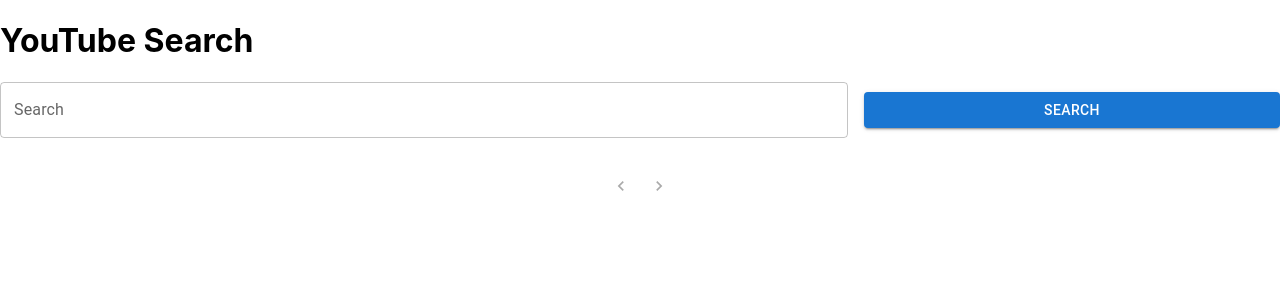
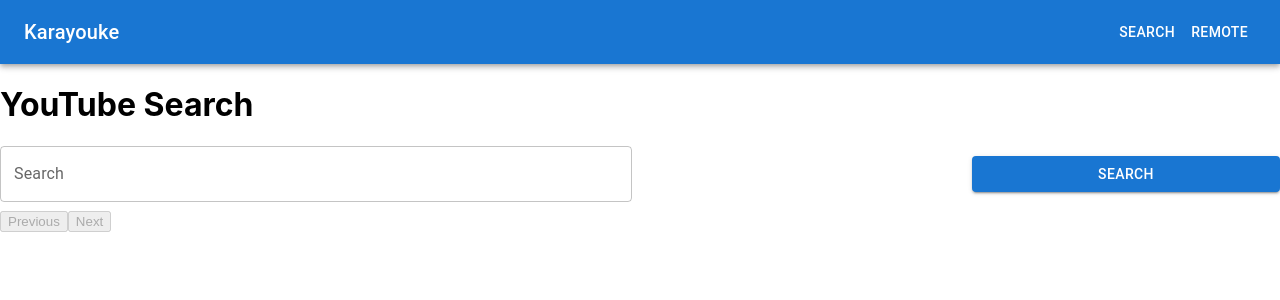
Before and after one commit to psychopatz/KaraYouke, a React (Create React App) app in the folder frontend/: page / in a window 1280 px wide. Shown: the top 300 px of the page. Built offline with nearby package versions, Linux system fonts and the light colour scheme.

Commit message:
Implement arrow keys support

```diff
--- a/frontend/package.json
+++ b/frontend/package.json
@@ -12,6 +12,7 @@
     "react": "^18.3.1",
     "react-dom": "^18.3.1",
     "react-qr-code": "^2.0.14",
+    "react-router-dom": "^6.23.1",
     "react-scripts": "5.0.1",
     "web-vitals": "^2.1.4"
   },
--- a/frontend/src/App.js
+++ b/frontend/src/App.js
@@ -1,12 +1,26 @@
+import { Box } from '@mui/material';
+import { BrowserRouter as Router, Route, Routes } from 'react-router-dom';
 import './App.css';
+import RemoteControl from './components/remote/RemoteControl';
 import SearchComponent from './components/search/SearchComponent';
+import Navbar from './components/nav/Navbar';
+
+const navItems = [
+  { label: 'Search', path: '/' },
+  { label: 'Remote', path: '/remote' },
+];
 
 function App() {
   return (
-    <div>
-      <SearchComponent/>
-
-    </div>
+    <Router>
+      <Navbar title="Karayouke" navItems={navItems} />
+      <Box>
+        <Routes>
+          <Route path="/" element={<SearchComponent />} />
+          <Route path="/remote" element={<RemoteControl />} />
+        </Routes>
+      </Box>
+    </Router>
   );
 }
 
--- /dev/null
+++ b/frontend/src/components/nav/Navbar.js
@@ -0,0 +1,20 @@
+import React from 'react';
+import { AppBar, Toolbar, Typography, Button } from '@mui/material';
+import { Link } from 'react-router-dom';
+
+const Navbar = ({ title, navItems }) => (
+  <AppBar position="static">
+    <Toolbar>
+      <Typography variant="h6" style={{ flexGrow: 1 }}>
+        {title}
+      </Typography>
+      {navItems.map((item, index) => (
+        <Button key={index} color="inherit" component={Link} to={item.path}>
+          {item.label}
+        </Button>
+      ))}
+    </Toolbar>
+  </AppBar>
+);
+
+export default Navbar;
--- /dev/null
+++ b/frontend/src/components/remote/RemoteControl.js
@@ -0,0 +1,44 @@
+import React from 'react';
+import { Button, Grid } from '@mui/material';
+import { styled } from '@mui/system';
+import useWebSocket from '../../API/useWebSocket';
+
+const ControlButton = styled(Button)(({ theme }) => ({
+  margin: theme.spacing(1),
+}));
+
+const RemoteControl = () => {
+  const sendMessage = useWebSocket('ws://localhost:8000/ws/remote', () => {});
+
+  const handleKeyPress = (direction) => {
+    sendMessage(JSON.stringify({ type: 'navigate', direction }));
+  };
+
+  return (
+    <Grid container justifyContent="center" alignItems="center" spacing={2}>
+      <Grid item xs={12} container justifyContent="center">
+        <ControlButton variant="contained" color="primary" onClick={() => handleKeyPress('up')}>
+          Up
+        </ControlButton>
+      </Grid>
+      <Grid item xs={12} container justifyContent="center">
+        <ControlButton variant="contained" color="primary" onClick={() => handleKeyPress('left')}>
+          Left
+        </ControlButton>
+        <ControlButton variant="contained" color="primary" onClick={() => handleKeyPress('enter')}>
+          Enter
+        </ControlButton>
+        <ControlButton variant="contained" color="primary" onClick={() => handleKeyPress('right')}>
+          Right
+        </ControlButton>
+      </Grid>
+      <Grid item xs={12} container justifyContent="center">
+        <ControlButton variant="contained" color="primary" onClick={() => handleKeyPress('down')}>
+          Down
+        </ControlButton>
+      </Grid>
+    </Grid>
+  );
+};
+
+export default RemoteControl;
--- a/frontend/src/components/search/PaginatedSearch.js
+++ b/frontend/src/components/search/PaginatedSearch.js
@@ -1,50 +1,59 @@
-import React, { useState, useEffect } from 'react';
+import React, { useState, useRef, useEffect } from 'react';
 import SearchForm from './SearchForm';
 import SearchResults from './SearchResults';
-import PaginationControls from './PaginationControls';
 
 const PaginatedSearch = ({ apiUrl }) => {
   const [query, setQuery] = useState('');
   const [results, setResults] = useState([]);
+  const [isFormFocused, setFocusState] = useState(false);
+  const [maxResults, setMaxResults] = useState(22);
   const [page, setPage] = useState(1);
-  const [maxResults, setMaxResults] = useState(10);
   const [totalResults, setTotalResults] = useState(0);
+  const resultsRef = useRef(null);
 
-  useEffect(() => {
-    const fetchResults = async () => {
-      if (!query) return;
+  const handleSearch = async (e) => {
+    e.preventDefault();
+    // Perform the search using the apiUrl and update results
     try {
-        const response = await fetch(`${apiUrl}?query=${query} karaoke&max_results=${maxResults}&page=${page}`);
+      const response = await fetch(`${apiUrl}?query=${query}&max_results=${maxResults}&page=${page}`);
       const data = await response.json();
-        setResults(data.results);
+      setResults(data.results); // Adjust based on your API response structure
       setTotalResults(data.total_results);
+      setFocusState(false); // Switch focus state to false
     } catch (error) {
-        console.error("Failed to fetch results:", error);
+      console.error('Error fetching search results:', error);
     }
   };
 
-    fetchResults();
-  }, [query, page, maxResults, apiUrl]);
+  useEffect(() => {
+    if (!isFormFocused && results.length > 0) {
+      resultsRef.current.focus();
+    }
+  }, [isFormFocused, results]);
 
-  const handleSearch = (e) => {
-    e.preventDefault();
-    setPage(1); // Reset to first page on new search
+  const handleNextPage = () => {
+    setPage((prevPage) => prevPage + 1);
   };
 
-  const handlePageChange = (event, value) => {
-    setPage(value);
+  const handlePreviousPage = () => {
+    setPage((prevPage) => Math.max(prevPage - 1, 1));
   };
 
   return (
     <div>
-      <SearchForm query={query} setQuery={setQuery} handleSearch={handleSearch} />
-      <SearchResults results={results} />
-      <PaginationControls
-        page={page}
-        totalResults={totalResults}
+      <SearchForm
+        query={query}
+        setQuery={setQuery}
         maxResults={maxResults}
-        handlePageChange={handlePageChange}
+        setMaxResults={setMaxResults}
+        handleSearch={handleSearch}
+        setFocusState={setFocusState}
       />
+      <SearchResults results={results} isFormFocused={isFormFocused} ref={resultsRef} />
+      <div>
+        <button onClick={handlePreviousPage} disabled={page === 1}>Previous</button>
+        <button onClick={handleNextPage} disabled={page * maxResults >= totalResults}>Next</button>
+      </div>
     </div>
   );
 };
--- a/frontend/src/components/search/SearchComponent.js
+++ b/frontend/src/components/search/SearchComponent.js
@@ -5,7 +5,8 @@
   return (
     <div>
       <h1>YouTube Search</h1>
-      <PaginatedSearch apiUrl="https://kara-youke-backend.vercel.app/search" />
+      {/* <PaginatedSearch apiUrl="https://kara-youke-backend.vercel.app/search" /> */}
+      <PaginatedSearch apiUrl="http://localhost:8000/search" />
     </div>
   );
 };
--- a/frontend/src/components/search/SearchForm.js
+++ b/frontend/src/components/search/SearchForm.js
@@ -10,19 +10,31 @@
   marginBottom: theme.spacing(2),
 }));
 
-const SearchForm = ({ query, setQuery, handleSearch }) => (
+const SearchForm = ({ query, setQuery, maxResults, setMaxResults, handleSearch, setFocusState }) => (
   <SearchFormContainer onSubmit={handleSearch}>
     <SearchGrid container spacing={2} alignItems="center">
-      <Grid item xs={8}>
+      <Grid item xs={6}>
         <TextField
           fullWidth
           variant="outlined"
           label="Search"
           value={query}
           onChange={(e) => setQuery(e.target.value)}
+          onFocus={() => setFocusState(true)}
+          onBlur={() => setFocusState(false)}
         />
       </Grid>
-      <Grid item xs={4}>
+      <Grid item xs={3}>
+        {/* <TextField
+          fullWidth
+          variant="outlined"
+          label="Max Results"
+          type="number"
+          value={maxResults}
+          onChange={(e) => setMaxResults(Number(e.target.value))}
+        /> */}
+      </Grid>
+      <Grid item xs={3}>
         <Button fullWidth variant="contained" color="primary" type="submit">Search</Button>
       </Grid>
     </SearchGrid>
--- a/frontend/src/index.js
+++ b/frontend/src/index.js
@@ -3,11 +3,15 @@
 import './index.css';
 import App from './App';
 import reportWebVitals from './reportWebVitals';
+import { ThemeProvider } from '@mui/material/styles';
+import theme from './theme';
 
 const root = ReactDOM.createRoot(document.getElementById('root'));
 root.render(
   <React.StrictMode>
-    <App />
+    <ThemeProvider theme={theme}>
+      <App />
+    </ThemeProvider>
   </React.StrictMode>
 );
 
--- /dev/null
+++ b/frontend/src/theme.js
@@ -0,0 +1,15 @@
+import { createTheme } from '@mui/material/styles';
+
+const theme = createTheme({
+  palette: {
+    background: {
+      default: '#f5f5f5',
+      paper: '#fff',
+    },
+    action: {
+      selected: '#f0f0f0',
+    },
+  },
+});
+
+export default theme;
```
Also changed, not shown: frontend/src/components/search/SearchResults.js (+61 -11 lines), 1 other file (tests, documents, lock files or other folders). Lines whose indentation alone changed are shown as unchanged.
